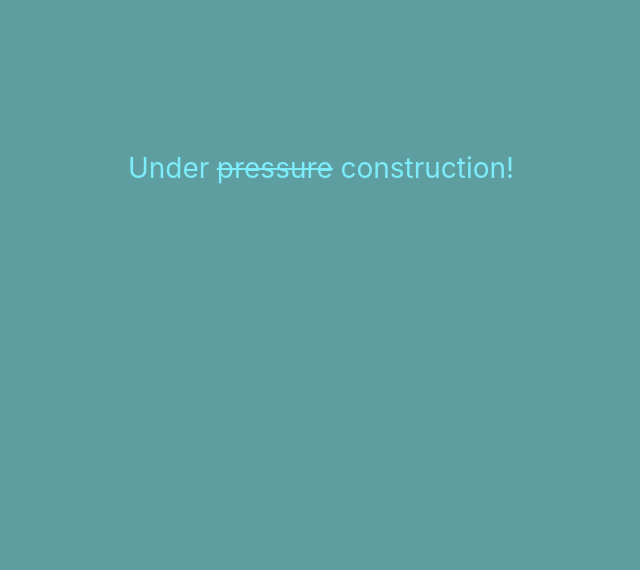
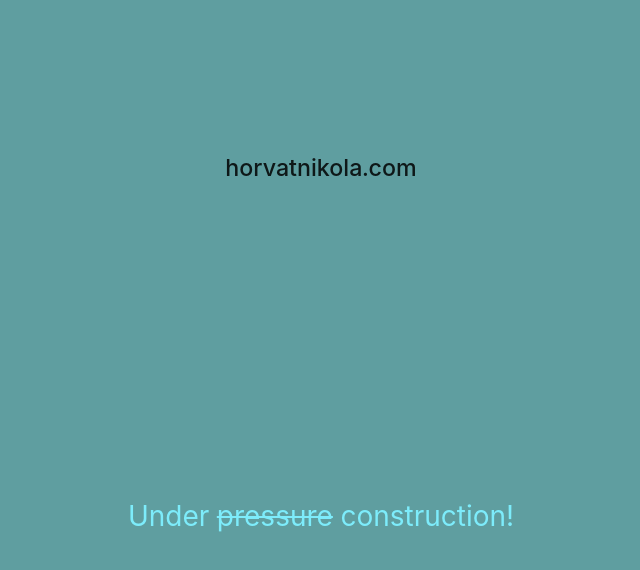
Before and after one commit to Fles/horvatnikola.com, a React (Create React App) app: page / in a window 1280 px wide. Shown: the top 570 px of the page, without its empty margins (319-959 px from the left). Built offline with nearby package versions, Linux system fonts and the light colour scheme.

Commit message:
Update App.tsx

```diff
--- a/src/App.tsx
+++ b/src/App.tsx
@@ -6,6 +6,7 @@ function App() {
   return (
     <div className="App">
       <div className="content">
+        <h5>horvatnikola.com</h5>
         Under <del>pressure</del> construction!
       </div>
     </div>
```
